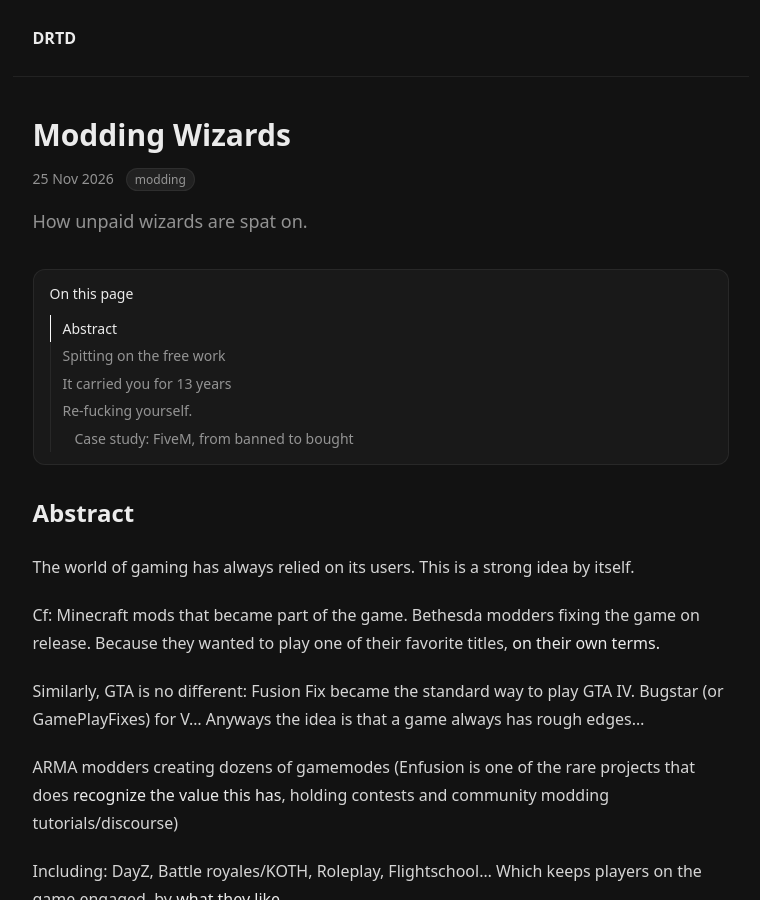
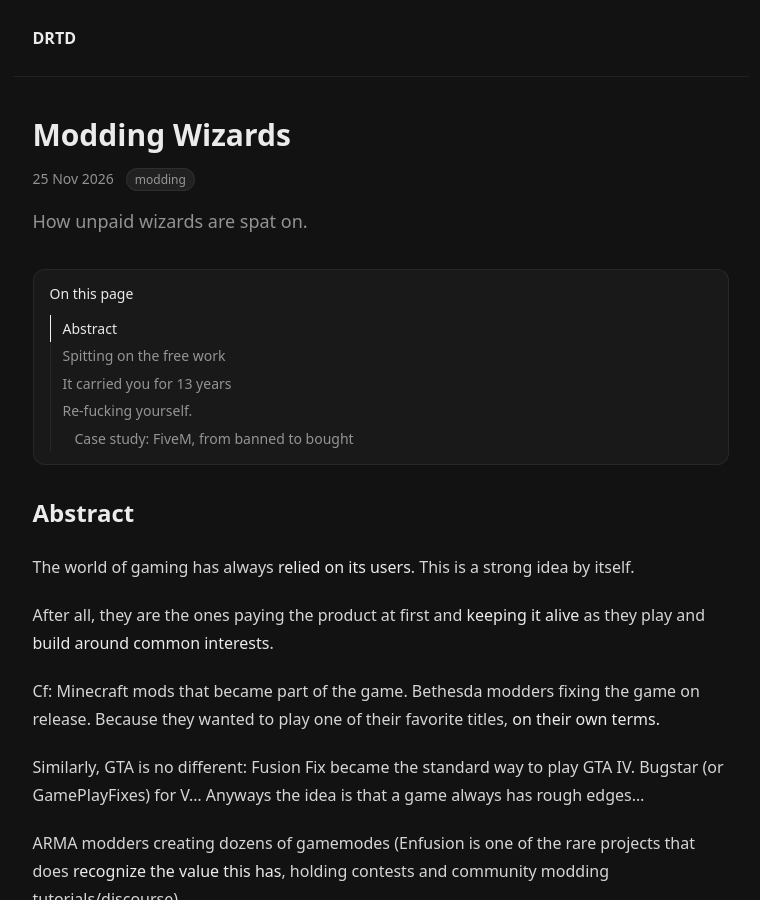
Before and after one commit to h8d13/dontreadthedocs, a Jekyll site: the page built from _notes/modding-wizards.md, in a window 1280 px wide and 900 px high. Shown: the whole window, without its empty margins (252-1012 px from the left). Built offline with Jekyll 4.4.1, drawn with Linux system fonts in a browser that asks for light colours.

Commit message:
add more intro
Signed-off-by: h8d13 <hadean-eon-dev@proton.me>

```diff
--- a/_notes/modding-wizards.md
+++ b/_notes/modding-wizards.md
@@ -7,7 +7,10 @@ tags: [modding]
 
 ## Abstract
 
-The world of gaming has always relied on its users. This is a strong idea by itself.
+The world of gaming has always **relied on its users**. This is a strong idea by itself.
+
+After all, they are the ones paying the product at first
+and **keeping it alive** as they play and **build around common interests**.
 
 Cf: Minecraft mods that became part of the game. Bethesda modders fixing the game on release.
 Because they wanted to play one of their favorite titles, **on their own terms.**
```
